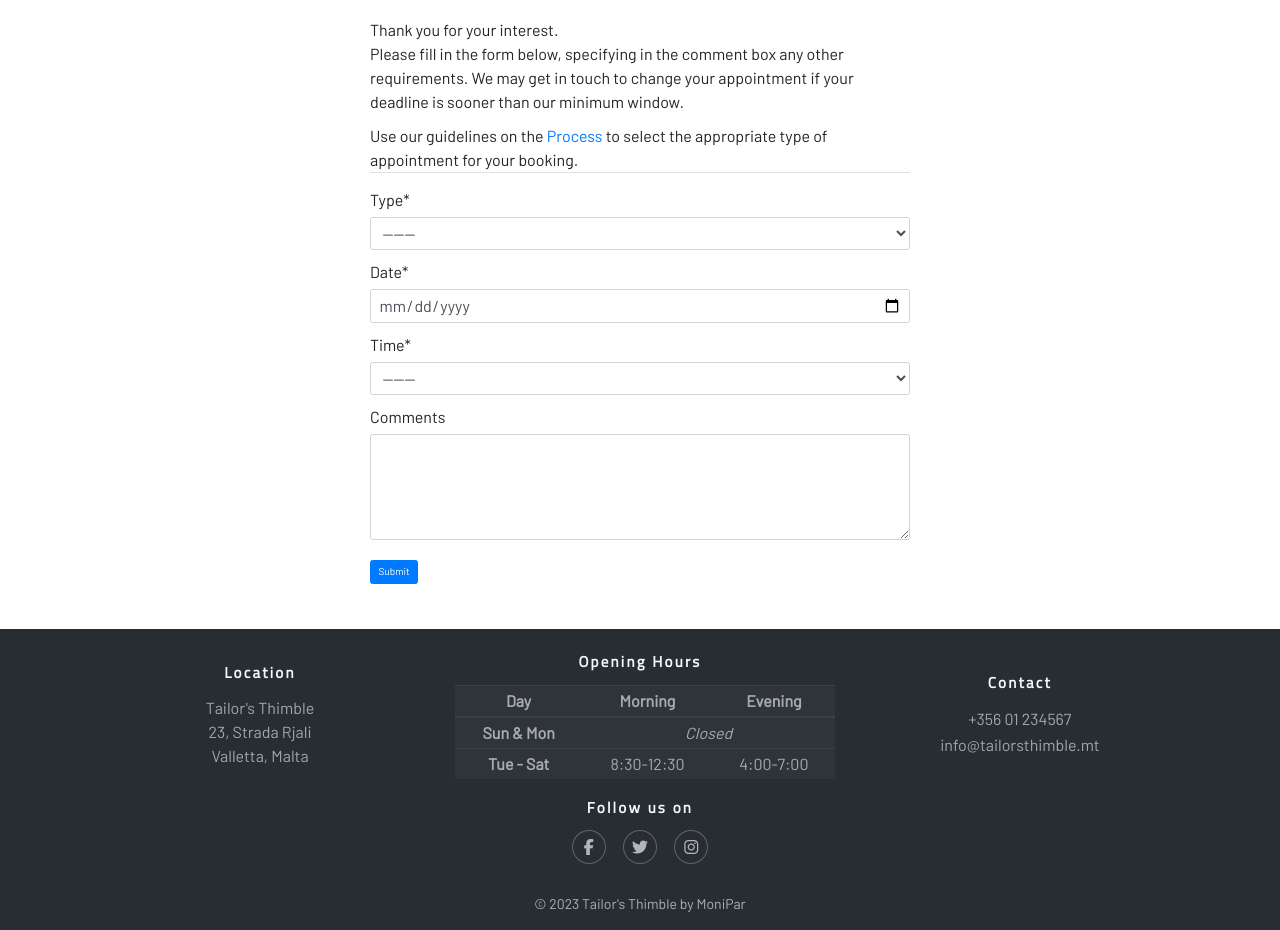
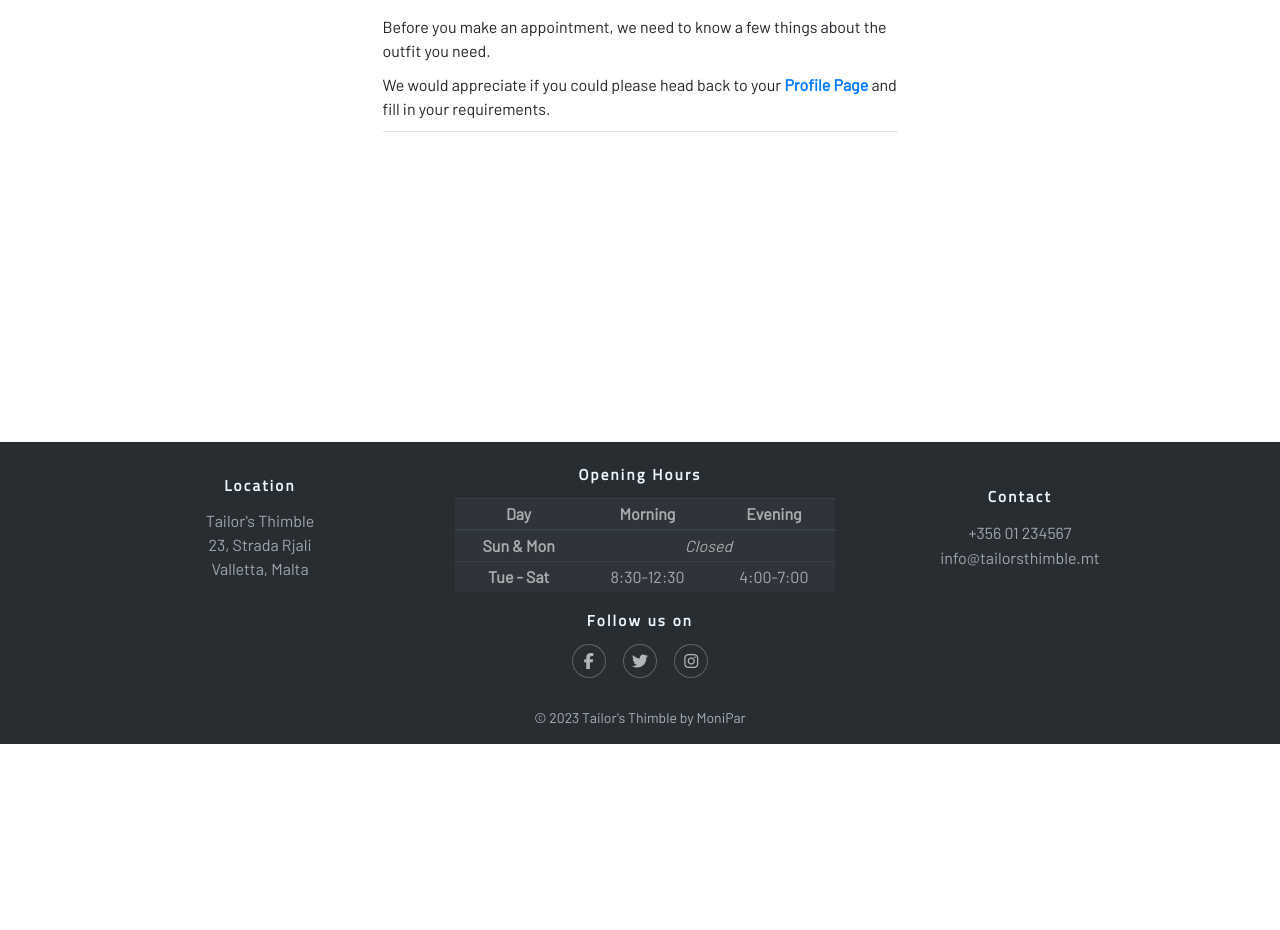
Before and after one commit to MoniPar/tailors_thimble, a Django app: page /appointments/new in a window 1280 px wide. Shown: the part 165-1095 px from the top of the page. After the commit the page ends 909 px from the top, so only its background shows below. Run offline with Django 3.2, Linux system fonts and the light colour scheme; the visitor is signed in with stand-in values (Sample User, id 1); some libraries are stand-ins or nearby versions.

Commit message:
Add Profile required #36

```diff
--- a/tailoring/templates/tailoring/appointment_form.html
+++ b/tailoring/templates/tailoring/appointment_form.html
@@ -3,6 +3,7 @@
 {% load crispy_forms_tags %}
 
 {% block content %}
+{% if user.profile.event %}
   <div class="container mt-4 mb-4">
     <div class="row">
       <div class="col-md-8 col-lg-6 mt-4 offset-md-2 offset-lg-3">
@@ -32,4 +33,24 @@
       </div>
     </div>
   </div>
+{% else %}
+<div class="container mt-4 mb-4">
+  <div class="row">
+      <div class="col-md-8 col-lg-6 offset-md-2 offset-lg-3">
+          <div class="card-body error-msg">
+              <div class="border-bottom mb-4">
+                <h2>Oops sorry {{ user.username }}</h2>
+                <p>Before you make an appointment, we need to know a few things about
+                  the outfit you need.
+                </p>
+                <p>We would appreciate if you could please head
+                  back to your <a class="link-txt" href="{% url 'profile'  %}"><strong>Profile Page</strong></a>
+                  and fill in your requirements.
+                </p>
+              </div>
+          </div>
+      </div>
+  </div>
+</div>
+{% endif %}
 {% endblock %}
```
Lines whose indentation alone changed are shown as unchanged.
